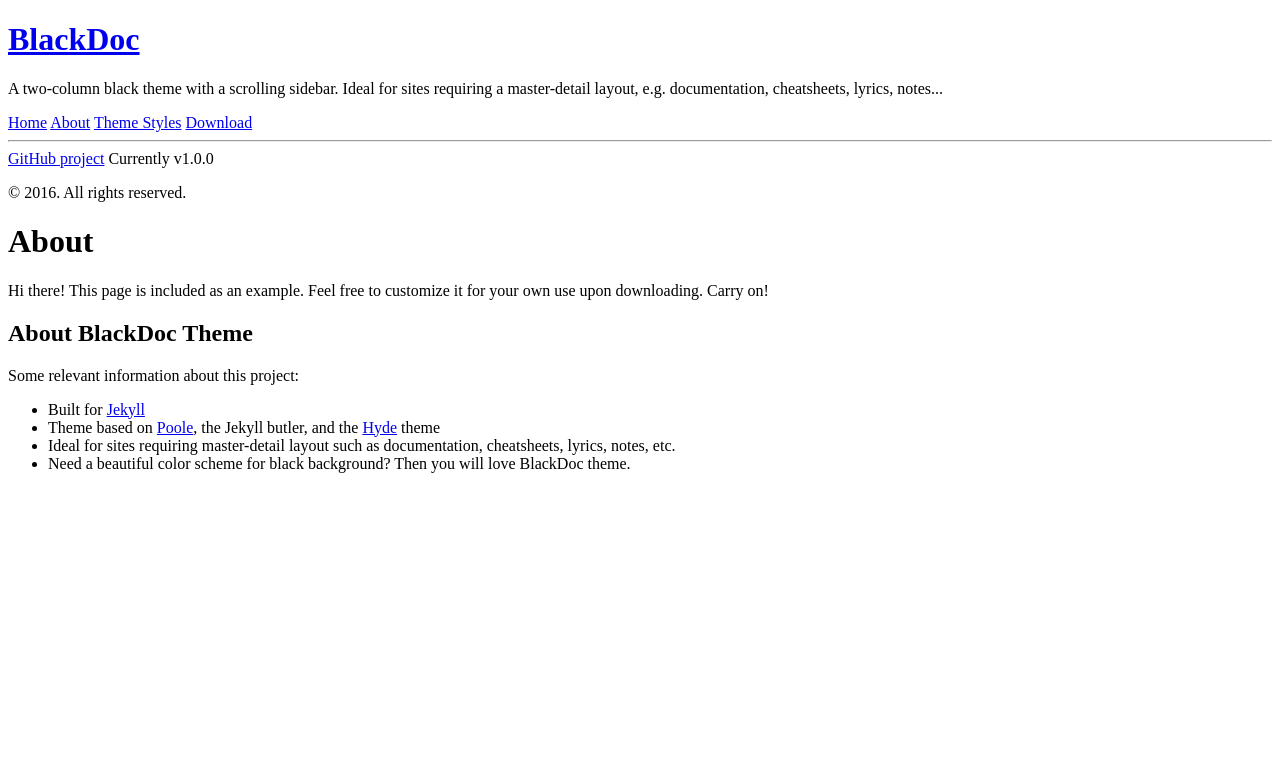
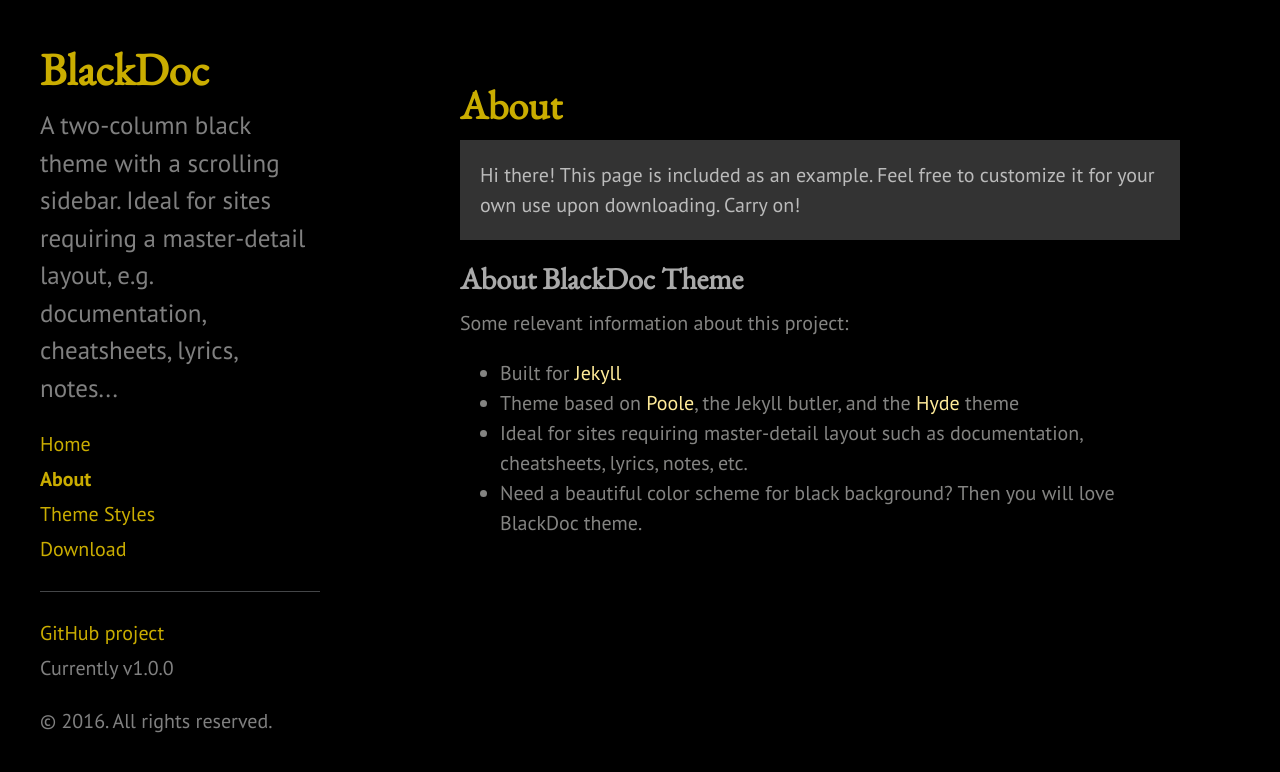
Before and after one commit to karloespiritu/blackdoc-gh, a Jekyll site: the page built from about.md, in a window 1280 px wide. Shown: the top 772 px of the page. Built offline with Jekyll 4.4.1, drawn with Linux system fonts in a browser that asks for light colours.

```diff
--- a/_config.yml
+++ b/_config.yml
@@ -12,7 +12,7 @@ title:            BlackDoc
 tagline:          Black Theme for Jekyll
 description:      "A two-column black theme with a scrolling sidebar. Ideal for sites requiring a master-detail layout, e.g. documentation, cheatsheets, lyrics, notes..."
 url:              https://github.com/karloespiritu/blackdoc
-baseurl:          /jekyll-test
+baseurl:          /jekyll-test/
 
 author:
   name:           'Karlo Espiritu'
```
